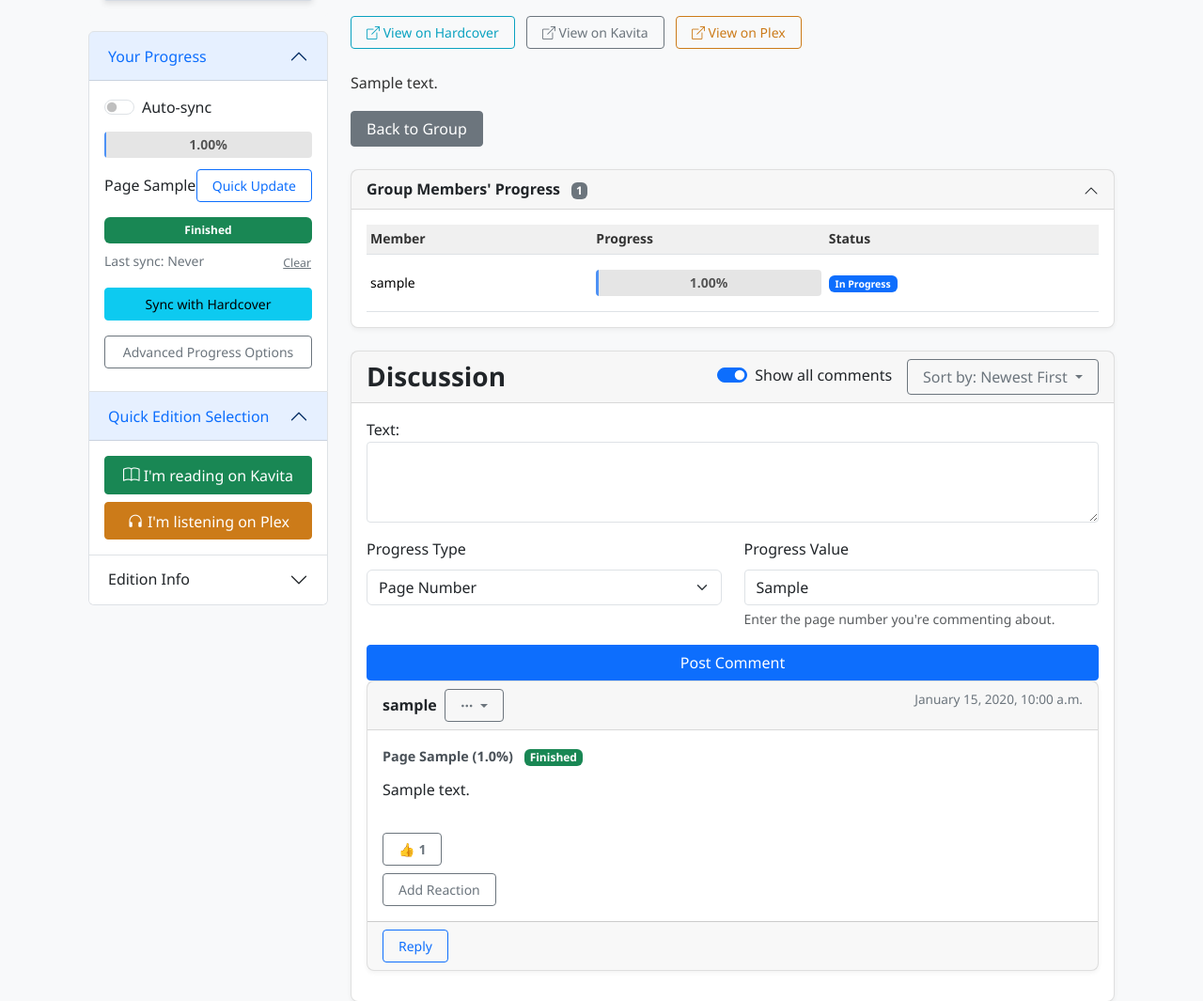
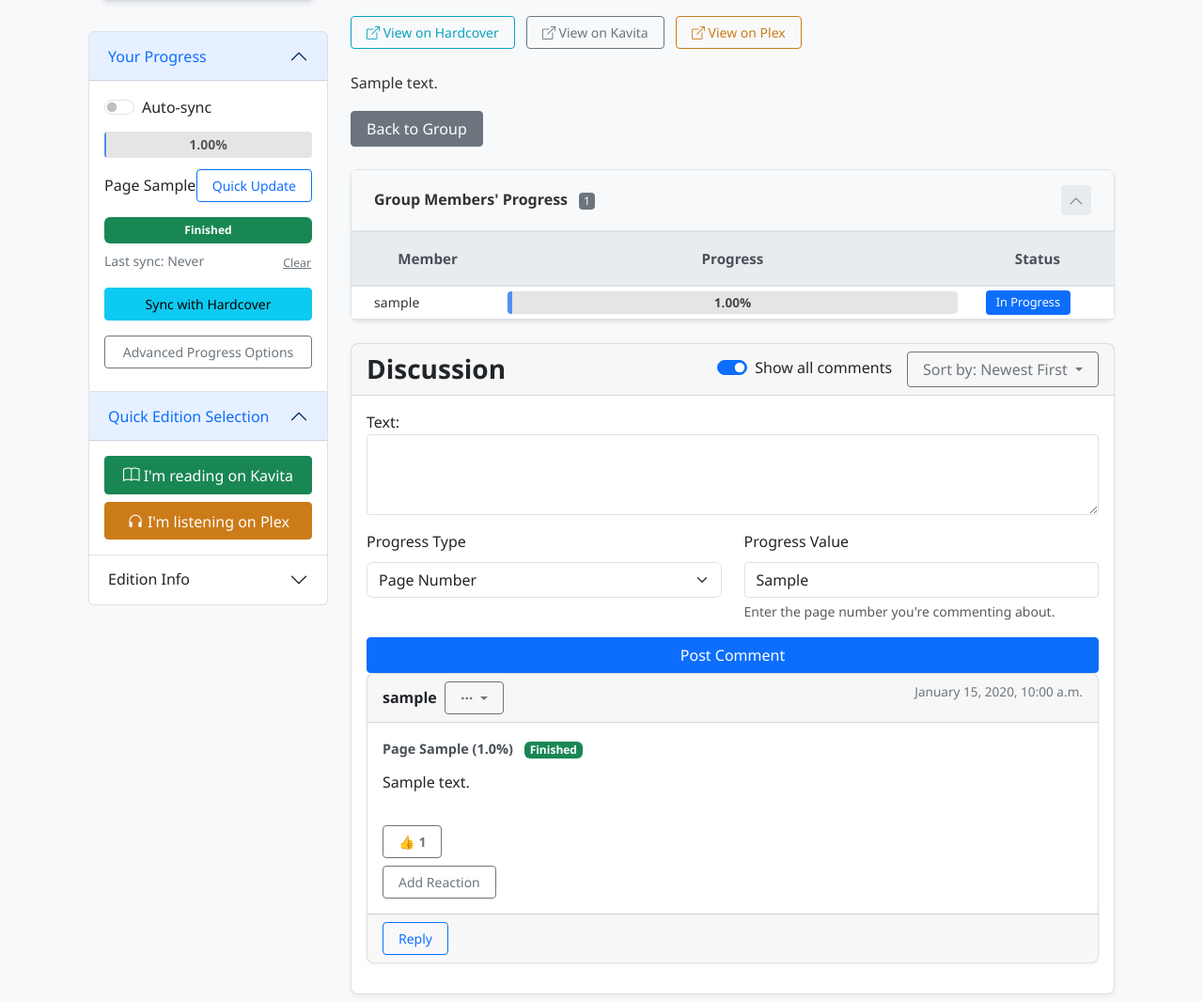
Before and after one commit to TSPARR/hardcover_bookclub, a Django app: page /books/1/ in a window 1280 px wide, after a click that opens the changed part. Shown: the part 296-1361 px from the top of the page at 94% size. Run offline with Django 5.2, Linux system fonts and the light colour scheme; a user stored in the database is signed in; tables that the repository leaves empty hold one stand-in row (values such as "Sample post"); grey boxes marked "Sample" are stand-in pictures.

Commit message:
More CSS changs and consistency

```diff
--- a/bookclub/static/bookclub/css/light-mode/tables.css
+++ b/bookclub/static/bookclub/css/light-mode/tables.css
@@ -155,20 +155,147 @@
     background-color: rgba(108, 117, 125, 0.7);
 }
 
-.group-members-progress-card .member-column {
-    width: 25%;
-    padding-left: 1.75rem;
+/* Group Members Progress Card Styling */
+.group-members-progress-card {
+    border-color: #dee2e6;
+    background-color: #ffffff;
+    margin-bottom: 1.5rem;
+    box-shadow: 0 0.125rem 0.25rem rgba(0, 0, 0, 0.075);
 }
 
-.group-members-progress-card .progress-column {
-    width: 50%;
-    padding: 0.85rem 2rem;
+/* Card header styling */
+.group-members-progress-card .card-header {
+    padding: 1rem 1.5rem;
+    background-color: #f8f9fa;
+    border-bottom: 1px solid #dee2e6;
+    border-bottom-width: 2px;
+    cursor: pointer;
 }
 
-.group-members-progress-card .status-column {
-    width: 25%;
+.group-members-progress-card .card-header h3 {
+    font-size: 1.1rem;
+    font-weight: 600;
+    color: #333333;
+    margin-bottom: 0;
+}
+
+.group-members-progress-card .card-header .badge {
+    font-size: 0.8rem;
+    padding: 0.35em 0.65em;
+    vertical-align: middle;
+}
+
+.group-members-progress-card .card-header .chevron-container {
+    background-color: #e9ecef;
+    width: 32px;
+    height: 32px;
+    border-radius: 4px;
+    display: flex;
+    align-items: center;
+    justify-content: center;
+}
+
+.group-members-progress-card .card-header .chevron-container .group-progress-chevron {
+    color: #6c757d;
+}
+
+/* Group Members Table Structure */
+.group-members-progress-card .card-body {
+    padding: 0;
+}
+
+.group-members-progress-card .table {
+    margin-bottom: 0;
+}
+
+/* Table Column Distribution */
+.group-members-progress-card .table th:nth-child(1),
+.group-members-progress-card .table td:nth-child(1) {
+    width: 20%;
+    min-width: 140px;
+    padding-left: 1.5rem;
+}
+
+.group-members-progress-card .table th:nth-child(2),
+.group-members-progress-card .table td:nth-child(2) {
+    width: 60%;
+}
+
+.group-members-progress-card .table th:nth-child(3),
+.group-members-progress-card .table td:nth-child(3) {
+    width: 20%;
+    min-width: 120px;
     text-align: center;
-    padding-right: 1.75rem;
+    padding-right: 1.5rem;
+}
+
+/* Table header styling */
+.group-members-progress-card .table thead {
+    background-color: #e9ecef;
+}
+
+.group-members-progress-card .table thead th {
+    padding: 1rem 1.5rem;
+    background-color: #e9ecef;
+    border-bottom: 2px solid #dee2e6;
+    font-weight: 600;
+    font-size: 0.95rem;
+    text-align: center;
+    color: #495057;
+}
+
+/* Table row and cell styling */
+.group-members-progress-card .table tbody tr {
+    border-bottom: 1px solid #dee2e6;
+    transition: background-color 0.2s ease;
+}
+
+.group-members-progress-card .table tbody tr:last-child {
+    border-bottom: none;
+}
+
+.group-members-progress-card .table tbody tr:hover {
+    background-color: rgba(0, 0, 0, 0.03);
+}
+
+.group-members-progress-card .table td {
+    padding: 1.25rem 1.5rem;
+    vertical-align: middle;
+    color: #333333;
+}
+
+/* Username styling */
+.group-members-progress-card .table td:first-child {
+    font-weight: 500;
+    letter-spacing: 0.01em;
+}
+
+/* Progress bar specific styling */
+.group-members-progress-card .progress.group-members-progress {
+    height: 1.5rem;
+    margin: 0;
+}
+
+/* Progress text styling - refined */
+.group-members-progress-card .progress.group-members-progress::after {
+    content: attr(data-progress) "%";
+    position: absolute;
+    top: 50%;
+    left: 50%;
+    transform: translate(-50%, -50%);
+    color: #444444;
+    font-size: 0.85rem;
+    font-weight: 600;
+    text-shadow: 0 0 2px rgba(255, 255, 255, 0.8);
+    z-index: 1;
+}
+
+/* Status badges */
+.group-members-progress-card .badge {
+    padding: 0.5em 0.85em;
+    font-size: 0.8rem;
+    font-weight: 500;
+    border-radius: 4px;
 }
 
 /* Fairness Metrics Table */
--- a/bookclub/templates/bookclub/includes/book_detail/group_member_progress.html
+++ b/bookclub/templates/bookclub/includes/book_detail/group_member_progress.html
@@ -11,7 +11,9 @@
             Group Members' Progress
             <span class="badge bg-secondary ms-2">{{ group_members.count }}</span>
         </h3>
+        <div class="chevron-container">
             <i class="bi bi-chevron-down group-progress-chevron"></i>
+        </div>
     </div>
     <div class="accordion-collapse collapse" id="groupMembersProgressCollapse">
         <div class="card-body">
```
Also changed, not shown: bookclub/static/bookclub/css/dark-mode/tables.css (+126 -31 lines), bookclub/views/attribution_analytics.py (+5 -9 lines). Lines whose indentation alone changed are shown as unchanged.
